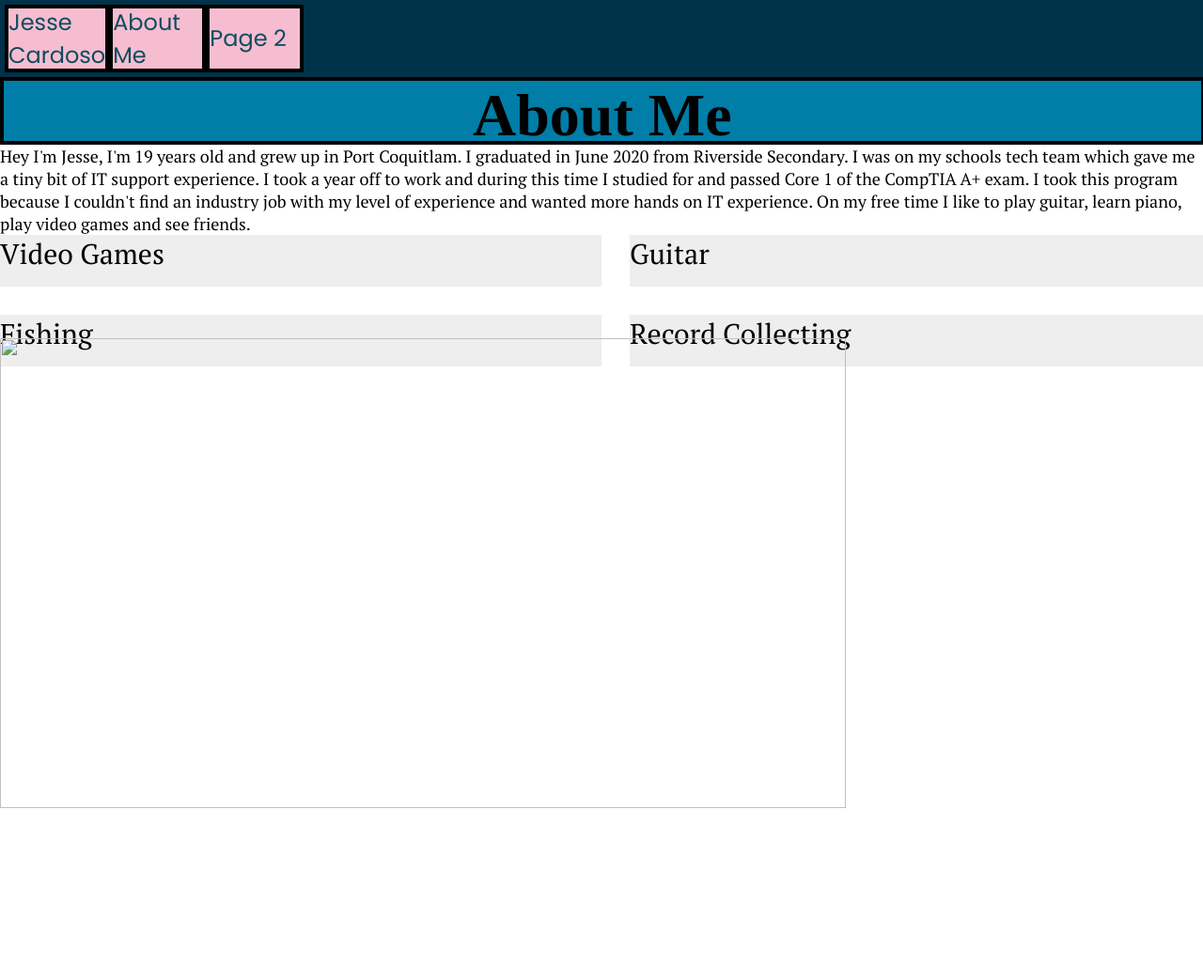
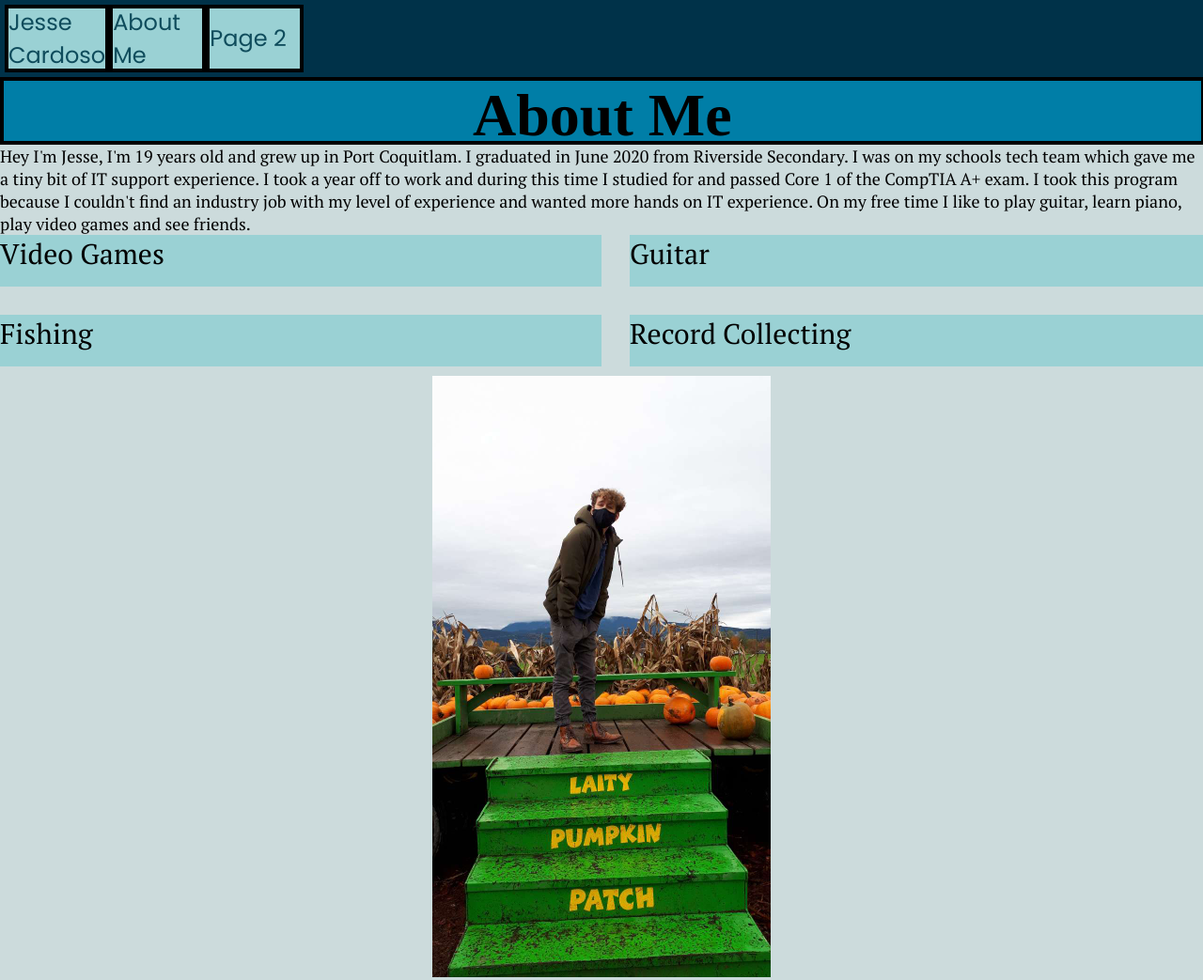
Before and after one commit to JesseMCar/PersonalSite_V2, a plain HTML site: page about.html in a window 1280 px wide. Shown: the top 1043 px of the page at 94% size. Before the commit the page ends 864 px from the top, so only its background shows below. Drawn offline with Linux system fonts and the light colour scheme.

Commit message:
Added images folder and updated my_photo, changed nav.css to style.css, changed color scheme.

```diff
--- a/CSS/nav.css
+++ b/CSS/style.css
@@ -11,6 +11,9 @@ font-family: 'PT Serif', serif;
     margin: 0;
     padding: 0;
 }
+
+
+body {background-color: #CCDBDC;}
 
 p {
     font-family: 'PT Serif', serif;
@@ -47,7 +50,7 @@ h1{
 a:link{color: #0F4C5C;
     text-decoration: none;}
 a:visited{color:#007EA7;}
-a:hover {color: #8B575C;}
+a:hover {color: #003249;}
 
 .top {
     display: flex;
@@ -65,11 +68,11 @@ a:hover {color: #8B575C;}
     width: 100%;
     font-size: 1.5rem;
     border: 4px solid black;
-    background-color: #F6BDD1;
+    background-color: #9AD1D4;
 }
 
 .nav:hover {
-    background-color: #0F4C5C;
+    background-color: #CCDBDC;
 }
 
 .wrapper {
@@ -84,5 +87,11 @@ a:hover {color: #8B575C;}
 }
 .wrapper > div {
     padding: 1fr;
-    background-color: #eee;
+    background-color: #9AD1D4;
 }
+.image {
+    padding: 40px;
+    display: flex;
+    justify-content: center;
+    text-align: center;
+}
--- a/about.html
+++ b/about.html
@@ -2,7 +2,7 @@
 <html lang="en">
 <head>
 
-    <link rel="stylesheet" href="CSS\nav.css">
+    <link rel="stylesheet" href="CSS\style.css">
     <meta charset="UTF-8">
     <meta http-equiv="X-UA-Compatible" content="IE=edge">
     <meta name="viewport" content="width=device-width, initial-scale=1.0">
@@ -35,17 +35,18 @@
             and wanted more hands on IT experience.
             On my free time I like to play guitar, learn piano, play video games and see friends.
     </p>
-
             <div class="wrapper">
                 <div>Video Games</div>
                 <div>Guitar</div>
                 <div>Fishing</div>
                 <div>Record Collecting</div>
             </div>
+        <div class="image">
             <img src="images/my_photo.jpg"
-        width="900"
-        height="500
+            width="360"
+            height="640"
             alt="image of Jesse Cardoso"/>
+        </div>
     </main>
 </body>
 </html>
```
Also changed, not shown: index.html (+2 -3 lines), images/my_photo.jpg (added). Lines whose indentation alone changed are shown as unchanged.
